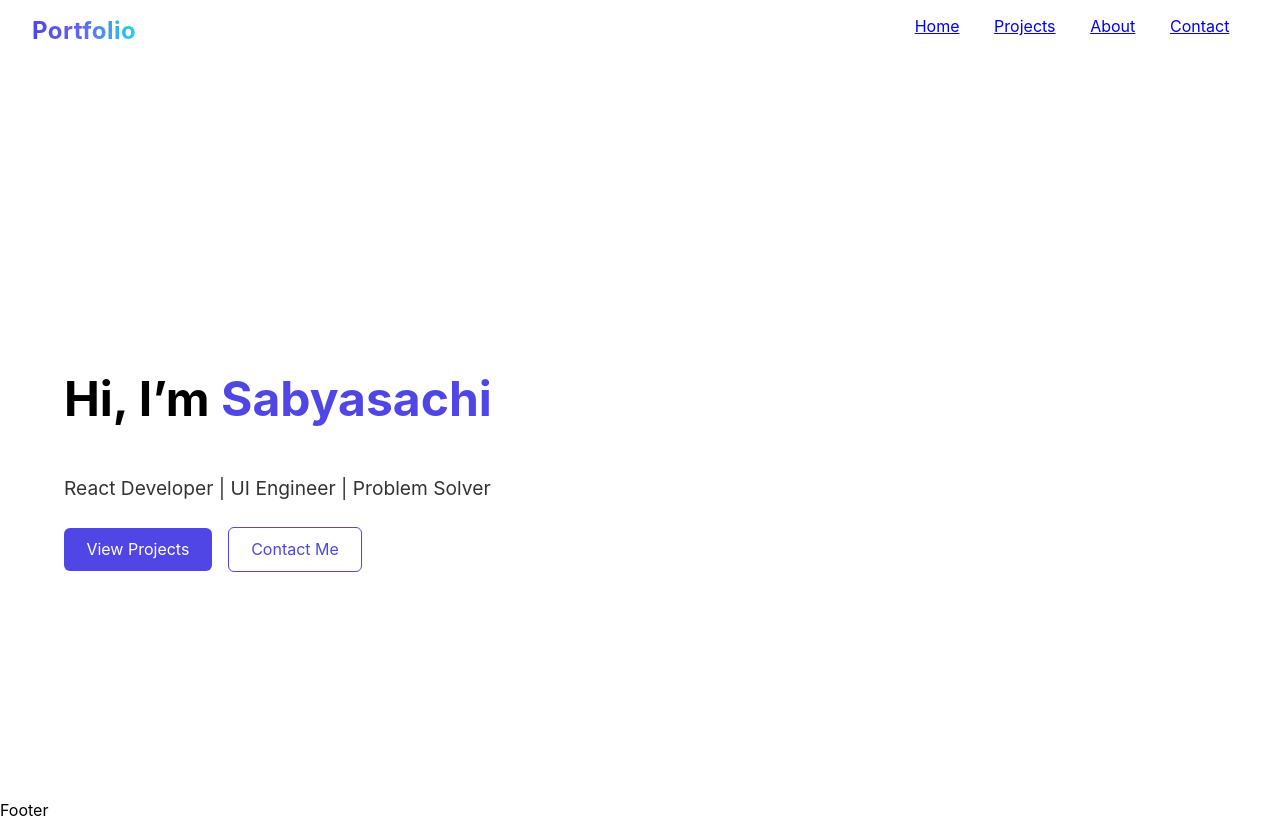
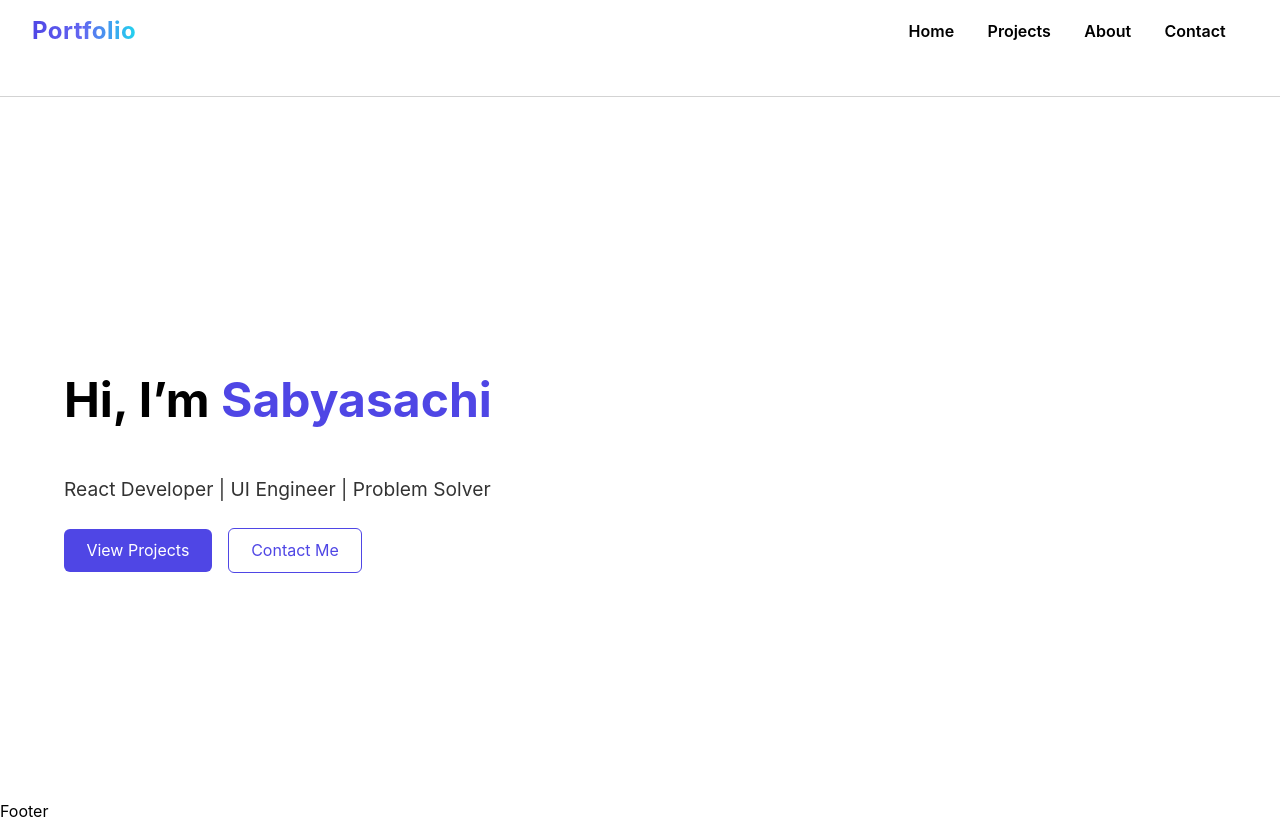
Before and after one commit to sabyasachirakshit/sr-portfolio, a React (Create React App) app: page / in a window 1280 px wide. Built offline with nearby package versions, Linux system fonts and the light colour scheme.

Commit message:
refactored Navbar component link styles for consistency and improved design

```diff
--- a/src/components/Common/Navbar.js
+++ b/src/components/Common/Navbar.js
@@ -2,8 +2,15 @@ import { Link } from "react-router-dom";
 import "../../styles/Navbar/navbar.css"
 
 function Navbar() {
+  const linkStyle = {
+    fontWeight: "600",
+    textDecoration: "none",
+    color: "inherit",
+    cursor: "pointer"
+  };
   return (
-    <div className="navbar" style={{ display: "flex", justifyContent: "space-between", backgroundColor: "white", height: "12vh" }}>
+    <>
+    <div className="navbar" style={{ borderBottom:"1px solid lightgray", display: "flex", justifyContent: "space-between", backgroundColor: "white", height: "12vh" }}>
       <div
         className="heading1"
         style={{
@@ -37,13 +44,15 @@ function Navbar() {
           folio
         </span>
       </div>
-      <div className="links" style={{ display: "flex", justifyContent: "space-evenly", width: "30%", padding: "1rem" }}>
-        <Link to="/">Home</Link>
-        <Link to="/projects">Projects</Link>
-        <Link to="/about">About</Link>
-        <Link to="/contact">Contact</Link>
+      <div className="links" style={{ display: "flex", justifyContent: "space-evenly", width: "30%", padding: "1.3rem" }}>
+        <Link to="/" style={linkStyle}>Home</Link>
+        <Link to="/projects" style={linkStyle}>Projects</Link>
+        <Link to="/about" style={linkStyle}>About</Link>
+        <Link to="/contact" style={linkStyle}>Contact</Link>
       </div>
     </div>
+    </>
+
   );
 }
 
```
